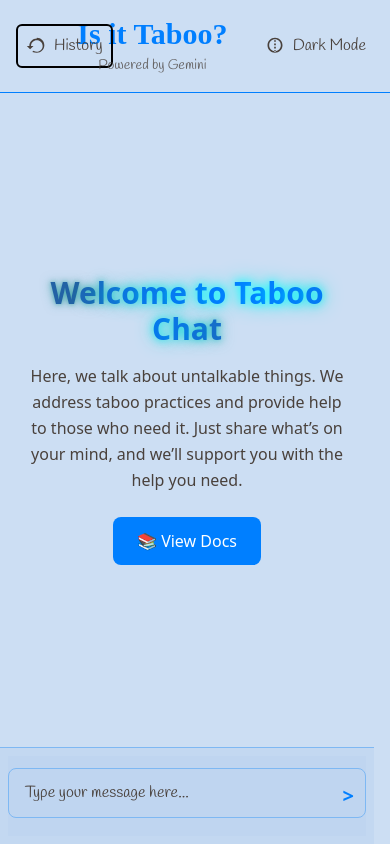
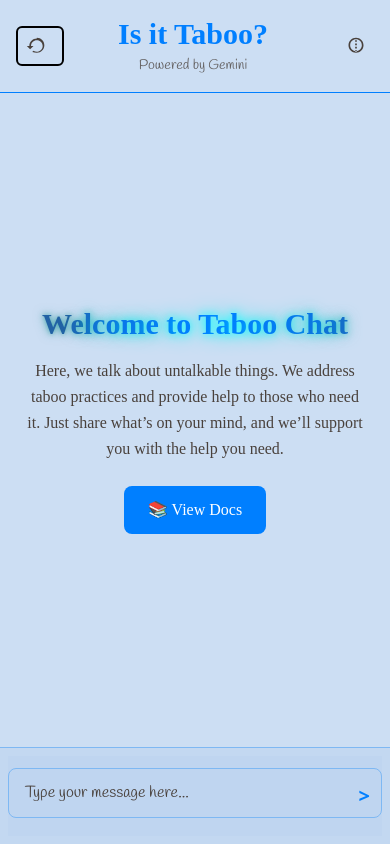
Before and after one commit to MMKSRF/Is-Taboo-AI-, a React (Vite) app: page / in a window 390 px wide. Built offline with nearby package versions, Linux system fonts and the light colour scheme; a web font is replaced by a local one.

Commit message:
frontEnd 0.05

```diff
--- a/src/Components/Chat/ChatWelcome.jsx
+++ b/src/Components/Chat/ChatWelcome.jsx
@@ -50,7 +50,7 @@ export default function ChatWelcome({ show }) {
   return (
     <div
       ref={welcomeRef}
-      className="flex flex-col justify-center items-center h-full w-full text-center px-6 max-w-xl mx-auto opacity-0"
+      className="flex flex-col justify-center items-center h-full w-full text-center font-serifAncizar px-6 max-w-xl mx-auto opacity-0"
     >
       <h2 className="text-3xl font-bold mb-4 text-text">
   {'Welcome'.split('').map((char, i) => (
@@ -66,7 +66,7 @@ export default function ChatWelcome({ show }) {
     <span key={`chat-${i}`} className="glow-letter">{char}</span>
   ))}
 </h2>
-      <p className="text-text mb-6 leading-relaxed">
+      <p className="text-text mb-6 leading-relaxed ">
         Here, we talk about untalkable things. We address taboo practices and provide help to those who need it. Just share what’s on your mind, and we’ll support you with the help you need.
       </p>
       <a
--- a/src/Components/Common/ChatOutput.jsx
+++ b/src/Components/Common/ChatOutput.jsx
@@ -55,35 +55,18 @@ const ChatOutput = () => {
               className={`max-w-[80%] rounded-3xl p-4 ${
                 message.isUser
                   ? 'bg-secondary text-white rounded-br-none'
-                  : 'bg-white text-gray-800 shadow-md rounded-bl-none'
+                  : 'bg-secondary  text-text-900 shadow-md rounded-bl-none'
               }`}
             >
-              <div className="font-semibold mb-1">
+              {/* <div className="font-semibold mb-1">
                 {message.isUser ? 'You' : 'Assistant'}
-              </div>
+              </div> */}
               <div className="whitespace-pre-wrap">{message.text}</div>
             </div>
           </div>
         ))}
         <div ref={messagesEndRef} />
       </div>
-
-      {/* Input Area */}
-
-
-
-
-
-
-
-
-
-
-
-
-
-
-
 
 
 
--- a/src/Components/Common/Header.jsx
+++ b/src/Components/Common/Header.jsx
@@ -110,7 +110,7 @@ const Header = ( ) => {
           <svg className="w-5 h-5 mr-2" fill="currentColor" viewBox="0 0 24 24">
             <path d="M13 3c-4.97 0-9 4.03-9 9H1l3.89 3.89.07.14L9 12H6c0-3.87 3.13-7 7-7s7 3.13 7 7-3.13 7-7 7c-1.51 0-2.91-.49-4.06-1.3l-1.42 1.42C9.44 19.34 11.13 20 13 20c4.97 0 9-4.03 9-9s-4.03-9-9-9z"/>
           </svg>
-          <span className="font-handlee">History</span>
+          <span className="font-handlee hidden sm:inline">History</span>
         </button>
 
         </> : <>
@@ -129,8 +129,8 @@ const Header = ( ) => {
       </div>
 
       {/* Bot Name */}
-      <div className="text-center">
-        <h1 className="font-serifAncizar text-3xl font-bold text-primary">Is it Taboo?</h1>
+      <div className="text-center ">
+        <h1 className="font-serifAncizar text-3xl font-bold text-primary ">Is it Taboo?</h1>
         <p className="font-handlee text-sm text-text opacity-80 mt-1">Powered by Gemini</p>
       </div>
 
@@ -146,11 +146,11 @@ const Header = ( ) => {
               <path d="M12 2.25c-5.385 0-9.75 4.365-9.75 9.75S6.615 21.75 12 21.75s9.75-4.365 9.75-9.75S17.385 2.25 12 2.25zM12 20.25c-4.557 0-8.25-3.693-8.25-8.25S7.443 3.75 12 3.75s8.25 3.693 8.25 8.25-3.693 8.25-8.25 8.25zM12 6.75c-2.899 0-5.25 2.351-5.25 5.25s2.351 5.25 5.25 5.25 5.25-2.351 5.25-5.25-2.351-5.25-5.25-5.25z"/>
             </svg>
           ) : (
-            <svg className="w-5 h-5 mr-2" fill="currentColor" viewBox="0 0 24 24">
+            <svg className="w-5 h-5  sm:mr-2" fill="currentColor" viewBox="0 0 24 24">
               <path d="M12 2c-4.97 0-9 4.03-9 9s4.03 9 9 9 9-4.03 9-9-4.03-9-9-9zm0 16c-3.87 0-7-3.13-7-7s3.13-7 7-7 7 3.13 7 7-3.13 7-7 7zM11 5h2v2h-2zm0 4h2v2h-2zm0 4h2v2h-2zm0 4h2v2h-2z"/>
             </svg>
           )}
-          <span className="font-handlee flip-text" ref={flipRef}>
+          <span className="font-handlee flip-text hidden sm:inline" ref={flipRef}>
   {isDarkMode ? "Light Mode" : "Dark Mode"}
 </span>
         </button>
--- a/src/Pages/Main.jsx
+++ b/src/Pages/Main.jsx
@@ -18,7 +18,7 @@ const { isHistoryOpen } = useHistoryToggle();
       <div className="bg-bg flex h-full  gap-4 relative  ">
           {/* <Loading /> */}
          {isHistoryOpen && <History />}
-          <div className="relative flex-1 flex flex-col mr-4">
+          <div className="relative flex-1 flex flex-col mr-0 sm:mr-4">
             {/* Chat area with padding bottom so input doesn’t overlap */}
             <div className="flex-1 overflow-y-auto flex justify-center items-center ">
               {/* This is the chat output for the user input and the bot output */}
--- a/src/Pages/UserChat.jsx
+++ b/src/Pages/UserChat.jsx
@@ -28,7 +28,7 @@ export default function UserChat() {
       {taggle ? (
         <ChatWelcome show={true} />
       ) : (
-        <div className="flex flex-col h-full justify-end items-start w-3/5 p-4 bg-bg">
+        <div className="flex flex-col h-full justify-end items-start w-full md:w-3/5 p-4 bg-bg">
           <ChatOutput />
         </div>
       )}
```
